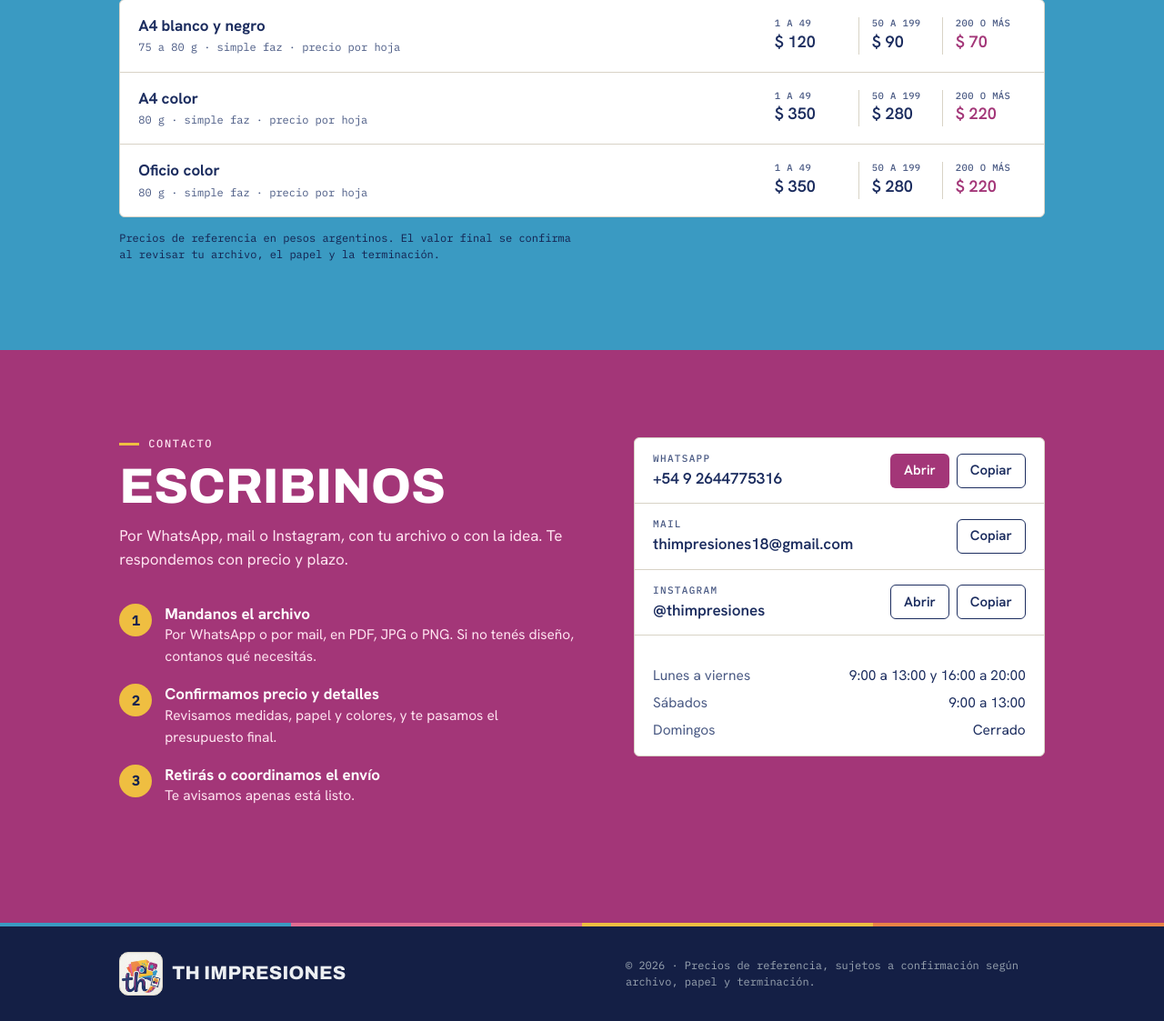
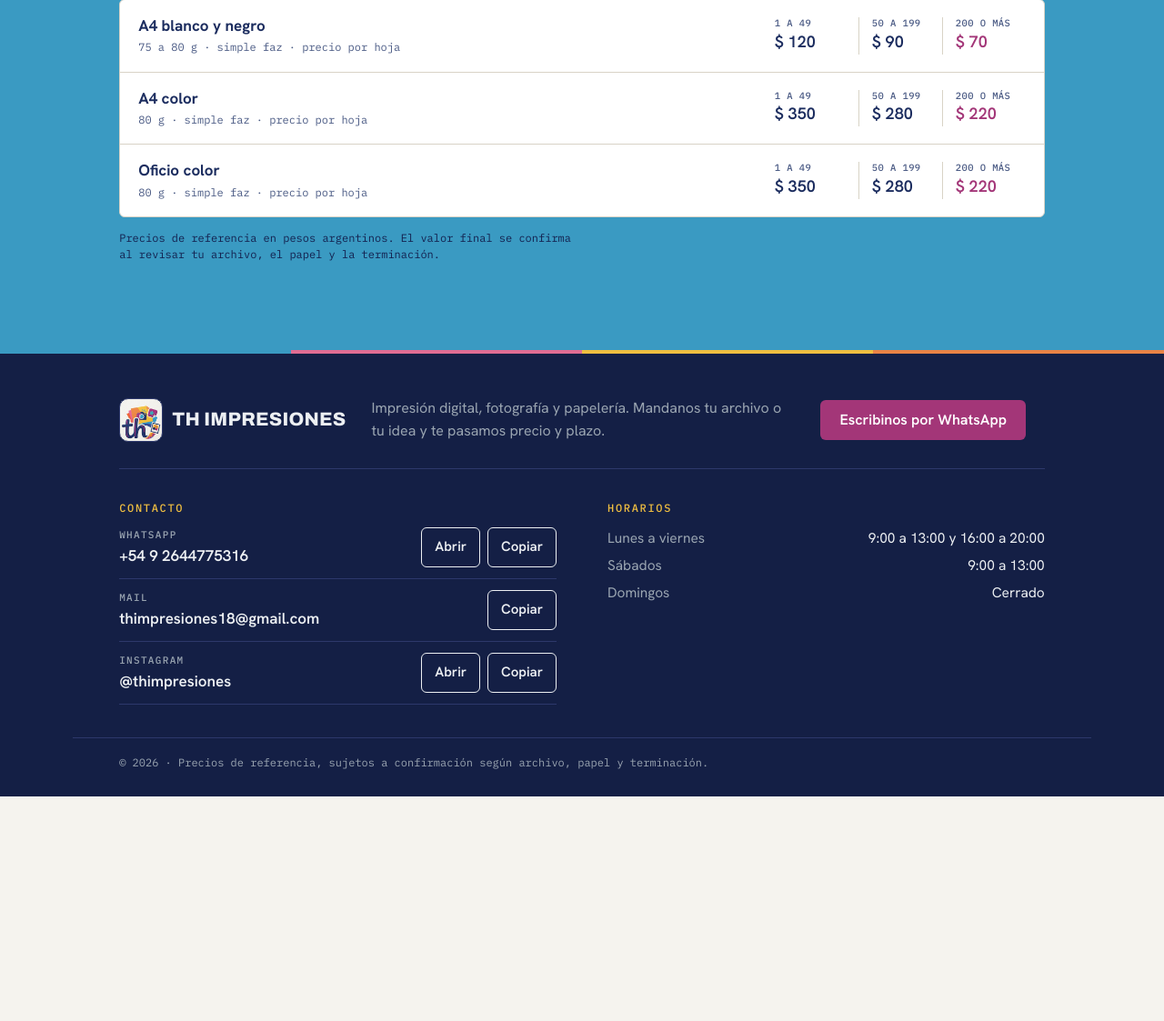
Before and after one commit to HuertaEnzoAriel/THimpresiones, a PHP site: page / in a window 1280 px wide. Shown: the part 4283-5406 px from the top of the page at 91% size. After the commit the page ends 5159 px from the top, so only its background shows below. Run offline with PHP 8.4, Linux system fonts and the light colour scheme.

Commit message:
Nueva forma de contacto

```diff
--- a/th-impresiones/public/css/base.css
+++ b/th-impresiones/public/css/base.css
@@ -46,7 +46,7 @@ a{color:inherit}
 .band-hero{--band-bg:var(--hero-bg);--band-fg:var(--hero-fg);--band-muted:var(--hero-muted);--band-line:var(--hero-line)}
 .band-cyan{--band-bg:var(--cyan-bg);--band-fg:var(--cyan-fg);--band-muted:var(--cyan-muted);--band-line:var(--cyan-line)}
 .band-pink{--band-bg:var(--pink-bg);--band-fg:var(--pink-fg);--band-muted:var(--pink-muted);--band-line:var(--pink-line)}
-.lista,.calc,.ficha,.pedido{color:var(--fg)}
+.lista,.calc{color:var(--fg)}
 .head-in{display:flex;align-items:center;justify-content:space-between;gap:16px;min-height:60px}
 .brand{display:flex;align-items:center;gap:10px;text-decoration:none;
   font:800 1.3rem/1 var(--display);font-stretch:72%;letter-spacing:.01em;text-transform:uppercase}
@@ -80,10 +80,7 @@ textarea{resize:vertical;min-height:96px}
 input::placeholder,textarea::placeholder{color:var(--muted);opacity:.8}
 
 /* Pie */
-.foot-in{display:flex;flex-wrap:wrap;gap:12px 32px;align-items:center;justify-content:space-between;padding-block:28px}
-.foot-in p{font:400 .75rem/1.5 var(--mono);color:var(--muted);max-width:64ch}
 .site-foot{background:var(--foot-bg);color:#ECEFF2}
-.site-foot .foot-in p{color:#9AA5B1}
 
 /* Aviso que se muestra si no se pudo cargar data/datos.json */
 .aviso-datos{background:var(--accent);color:var(--on-accent);text-align:center;
--- a/th-impresiones/public/css/secciones.css
+++ b/th-impresiones/public/css/secciones.css
@@ -133,22 +133,6 @@ dialog.visor::backdrop{background:rgba(8,10,13,.68)}
   border-radius:var(--radius);background:var(--surface);color:var(--fg);font:500 1.25rem/1 var(--body);cursor:pointer}
 .visor-x:hover{border-color:var(--fg)}
 
-/* Contacto */
-.contacto-grid{display:grid;gap:48px;align-items:start}
-@media(min-width:900px){.contacto-grid{grid-template-columns:minmax(0,1fr) minmax(0,.9fr);gap:64px}}
-.pasos{display:grid;gap:18px;margin-bottom:32px;counter-reset:paso}
-.pasos li{display:grid;grid-template-columns:36px minmax(0,1fr);gap:14px;counter-increment:paso}
-.pasos li::before{content:counter(paso);width:36px;height:36px;display:grid;place-items:center;
-  background:var(--y);color:var(--ink);border-radius:50%;font:700 .9375rem var(--mono)}
-.pasos h3{font:700 1.0625rem/1.3 var(--body);color:var(--band-fg,var(--fg))}
-.pasos p{color:var(--band-muted,var(--muted));font-size:.9688rem}
-.ficha{background:var(--surface);border:1px solid var(--line);border-radius:var(--radius)}
-.ficha-row{display:flex;align-items:center;justify-content:space-between;gap:12px;flex-wrap:wrap;
-  padding:16px 20px;border-bottom:1px solid var(--line)}
-.ficha-k{font:500 .6875rem/1.2 var(--mono);letter-spacing:.12em;text-transform:uppercase;color:var(--muted)}
-.ficha-v{margin-top:4px;font:600 1.0625rem/1.3 var(--body);overflow-wrap:anywhere}
-.ficha-row>div:first-child{min-width:0}
-.ficha-btns{display:flex;gap:8px;flex-wrap:wrap}
 .horarios{padding:16px 20px;display:grid;gap:6px}
 .horarios div{display:flex;justify-content:space-between;gap:16px;font-size:.9688rem}
 .horarios dt{color:var(--muted)}
@@ -282,9 +266,6 @@ dialog.visor::backdrop{background:rgba(8,10,13,.68)}
 .hd-lista .hoy{background:var(--y);color:var(--ink)}
 .hd-lista .hoy dt{color:var(--ink);font-weight:700}
 .hd-hoy{font:600 .6875rem var(--mono);text-transform:uppercase;letter-spacing:.08em;margin-left:6px}
-.horarios-box{padding:16px 20px 0}
-.horarios-box .abierto{color:var(--fg)}
-.horarios-box .horarios{padding-inline:0}
 
 /* Antes de pedir: preguntas frecuentes + checklist */
 .ayuda-grid{display:grid;gap:40px;align-items:start}
@@ -344,3 +325,29 @@ body.barra-on .wa-flotante{bottom:calc(84px + env(safe-area-inset-bottom,0px))}
 .distinto-lead{color:var(--muted);font-size:1rem;max-width:60ch}
 #distinto textarea{min-height:140px}
 .calc{grid-template-columns:minmax(0,1fr)}.calc-cab,.calc-cab>*{min-width:0}
+
+/* Pie de página con los datos de contacto */
+.site-foot{--fg:#ECEFF2;--bg:var(--foot-bg);--muted:#9AA5B1;--line:#2D386B;color:var(--fg)}
+.foot-grid{display:grid;gap:36px;padding-block:48px 36px}
+@media(min-width:760px){.foot-grid{grid-template-columns:repeat(2,minmax(0,1fr))}}
+.site-foot .horarios dt{white-space:nowrap}
+.foot-marca{display:grid;gap:16px;align-content:start;justify-items:start}
+.foot-desc{color:var(--muted);max-width:36ch}
+.foot-t{font:500 .75rem/1.2 var(--mono);letter-spacing:.14em;text-transform:uppercase;color:var(--y);margin-bottom:14px}
+.foot-datos li{display:flex;align-items:center;justify-content:space-between;gap:10px 16px;flex-wrap:wrap;padding-block:12px;
+  border-bottom:1px solid var(--line)}
+.foot-datos li:first-child{padding-top:0}
+.foot-datos li>div:first-child{min-width:0}
+.ficha-k{font:500 .6875rem/1.2 var(--mono);letter-spacing:.12em;text-transform:uppercase;color:var(--muted)}
+.ficha-v{margin-top:4px;font:600 1.0625rem/1.3 var(--body);overflow-wrap:anywhere}
+.ficha-btns{display:flex;gap:8px;flex-wrap:wrap}
+.site-foot .btn-sm{min-height:44px}
+.site-foot .abierto{margin-bottom:14px}
+.site-foot .horarios{padding:0}
+.foot-base{padding-block:18px 28px;border-top:1px solid var(--line)}
+.foot-base p{font:400 .75rem/1.5 var(--mono);color:var(--muted)}
+@media(min-width:760px){
+  .foot-grid{gap:36px 56px}
+  .foot-marca{grid-column:1/-1;display:flex;flex-wrap:wrap;align-items:center;gap:16px 28px;padding-bottom:28px;border-bottom:1px solid var(--line)}
+  .foot-desc{flex:1;min-width:240px;max-width:52ch}
+}
--- a/th-impresiones/public/index.html
+++ b/th-impresiones/public/index.html
@@ -11,9 +11,9 @@
 <link rel="preconnect" href="https://fonts.googleapis.com">
 <link rel="preconnect" href="https://fonts.gstatic.com" crossorigin>
 <link rel="stylesheet" href="https://fonts.googleapis.com/css2?family=Archivo:wdth,wght@62..125,100..900&family=Hanken+Grotesk:wght@400;500;600;700&family=IBM+Plex+Mono:wght@400;500&display=swap">
-<link rel="stylesheet" href="css/tokens.css?v=6">
-<link rel="stylesheet" href="css/base.css?v=6">
-<link rel="stylesheet" href="css/secciones.css?v=6">
+<link rel="stylesheet" href="css/tokens.css?v=7">
+<link rel="stylesheet" href="css/base.css?v=7">
+<link rel="stylesheet" href="css/secciones.css?v=7">
 </head>
 <body>
 
@@ -271,54 +271,48 @@
     </div>
   </section>
 
-  <section id="contacto" class="sec band band-pink">
-    <div class="wrap contacto-grid">
-      <div>
-        <div class="sec-head">
-          <p class="eyebrow">Contacto</p>
-          <h2>Escribinos</h2>
-          <p class="sec-lead">Por WhatsApp, mail o Instagram, con tu archivo o con la idea. Te respondemos con precio y plazo.</p>
-        </div>
-        <ol class="pasos">
-          <li><div><h3>Mandanos el archivo</h3><p>Por WhatsApp o por mail, en PDF, JPG o PNG. Si no tenés diseño, contanos qué necesitás.</p></div></li>
-          <li><div><h3>Confirmamos precio y detalles</h3><p>Revisamos medidas, papel y colores, y te pasamos el presupuesto final.</p></div></li>
-          <li><div><h3>Retirás o coordinamos el envío</h3><p>Te avisamos apenas está listo.</p></div></li>
-        </ol>
+</main>
+
+<footer class="site-foot" id="contacto">
+  <div class="cmyk-bar" aria-hidden="true"><i></i><i></i><i></i><i></i></div>
+  <div class="wrap foot-grid">
+    <div class="foot-marca">
+      <a class="brand" href="#inicio"><span class="brand-mark" role="img" aria-hidden="true"></span><span data-cfg="nombre">TH Impresiones</span></a>
+      <p class="foot-desc">Impresión digital, fotografía y papelería. Mandanos tu archivo o tu idea y te pasamos precio y plazo.</p>
+      <a class="btn btn-primary js-wa" target="_blank" rel="noopener" href="#contacto">Escribinos por WhatsApp</a>
     </div>
 
-      <div class="ficha">
-          <div class="ficha-row">
+    <div class="foot-col">
+      <h2 class="foot-t">Contacto</h2>
+      <ul class="foot-datos">
+        <li>
           <div><p class="ficha-k">WhatsApp</p><p class="ficha-v" id="v-tel" data-cfg="telefono"></p></div>
           <div class="ficha-btns">
-              <a class="btn btn-primary btn-sm js-wa" target="_blank" rel="noopener" href="#contacto">Abrir</a>
+            <a class="btn btn-ghost btn-sm js-wa" target="_blank" rel="noopener" href="#contacto">Abrir</a>
             <button class="btn btn-ghost btn-sm" type="button" data-copy="v-tel">Copiar</button>
           </div>
-          </div>
-          <div class="ficha-row">
+        </li>
+        <li>
           <div><p class="ficha-k">Mail</p><p class="ficha-v" id="v-mail" data-cfg="email"></p></div>
           <div class="ficha-btns"><button class="btn btn-ghost btn-sm" type="button" data-copy="v-mail">Copiar</button></div>
-          </div>
-          <div class="ficha-row">
+        </li>
+        <li>
           <div><p class="ficha-k">Instagram</p><p class="ficha-v" id="v-ig" data-cfg="instagram"></p></div>
           <div class="ficha-btns">
             <a class="btn btn-ghost btn-sm" id="ig-link" target="_blank" rel="noopener" href="https://instagram.com">Abrir</a>
             <button class="btn btn-ghost btn-sm" type="button" data-copy="v-ig">Copiar</button>
           </div>
+        </li>
+      </ul>
     </div>
-          <div class="horarios-box">
+
+    <div class="foot-col">
+      <h2 class="foot-t">Horarios</h2>
       <p class="abierto" hidden></p>
       <dl class="horarios" id="horarios"></dl>
     </div>
   </div>
-
-    </div>
-  </section>
-</main>
-
-<footer class="site-foot">
-  <div class="cmyk-bar" aria-hidden="true"><i></i><i></i><i></i><i></i></div>
-  <div class="wrap foot-in">
-    <a class="brand" href="#inicio"><span class="brand-mark" role="img" aria-hidden="true"></span><span data-cfg="nombre">TH Impresiones</span></a>
+  <div class="wrap foot-base">
     <p>© 2026 · Precios de referencia, sujetos a confirmación según archivo, papel y terminación.</p>
   </div>
 </footer>
```
Also changed, not shown: other parts of th-impresiones/public/index.html (+11 -11 lines). Lines whose indentation alone changed are shown as unchanged.
